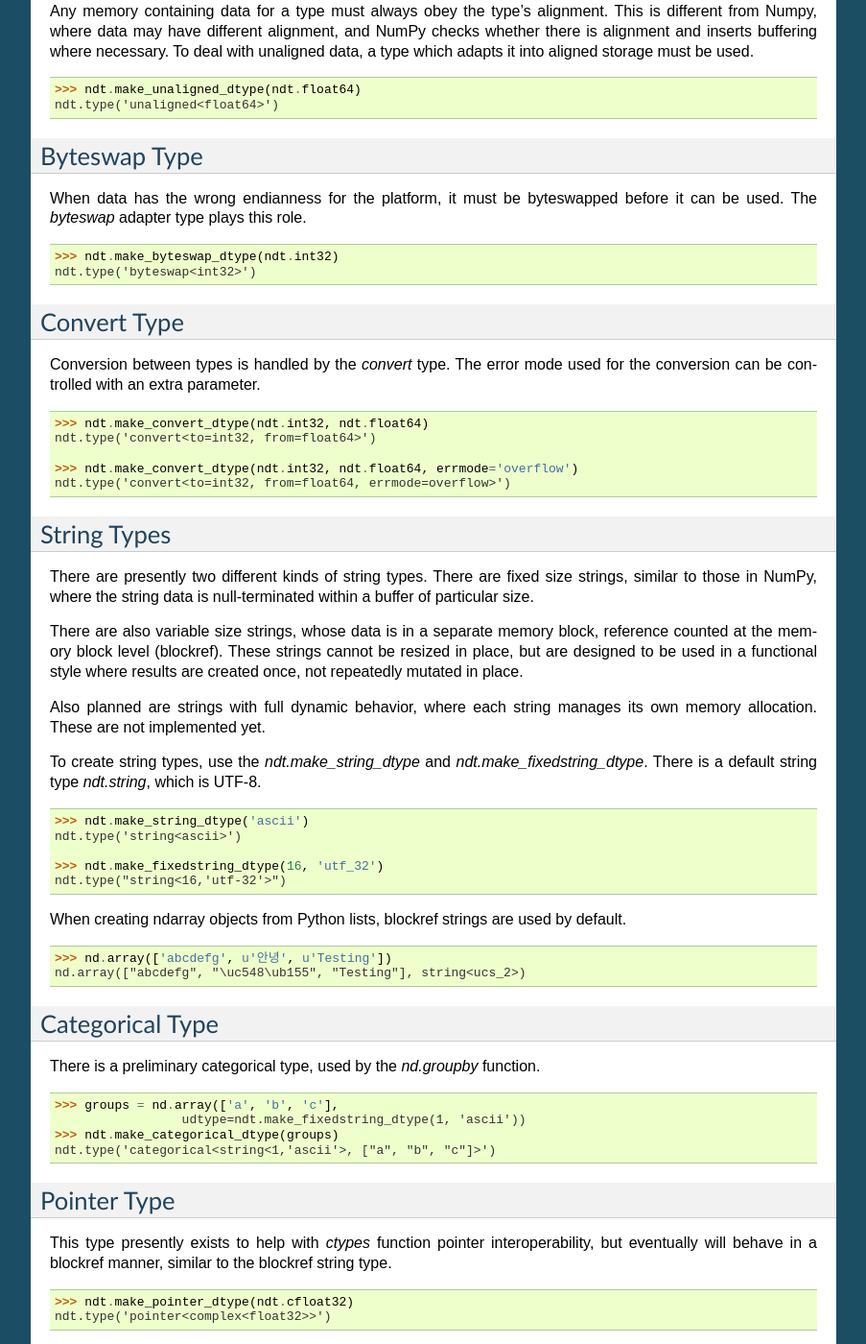
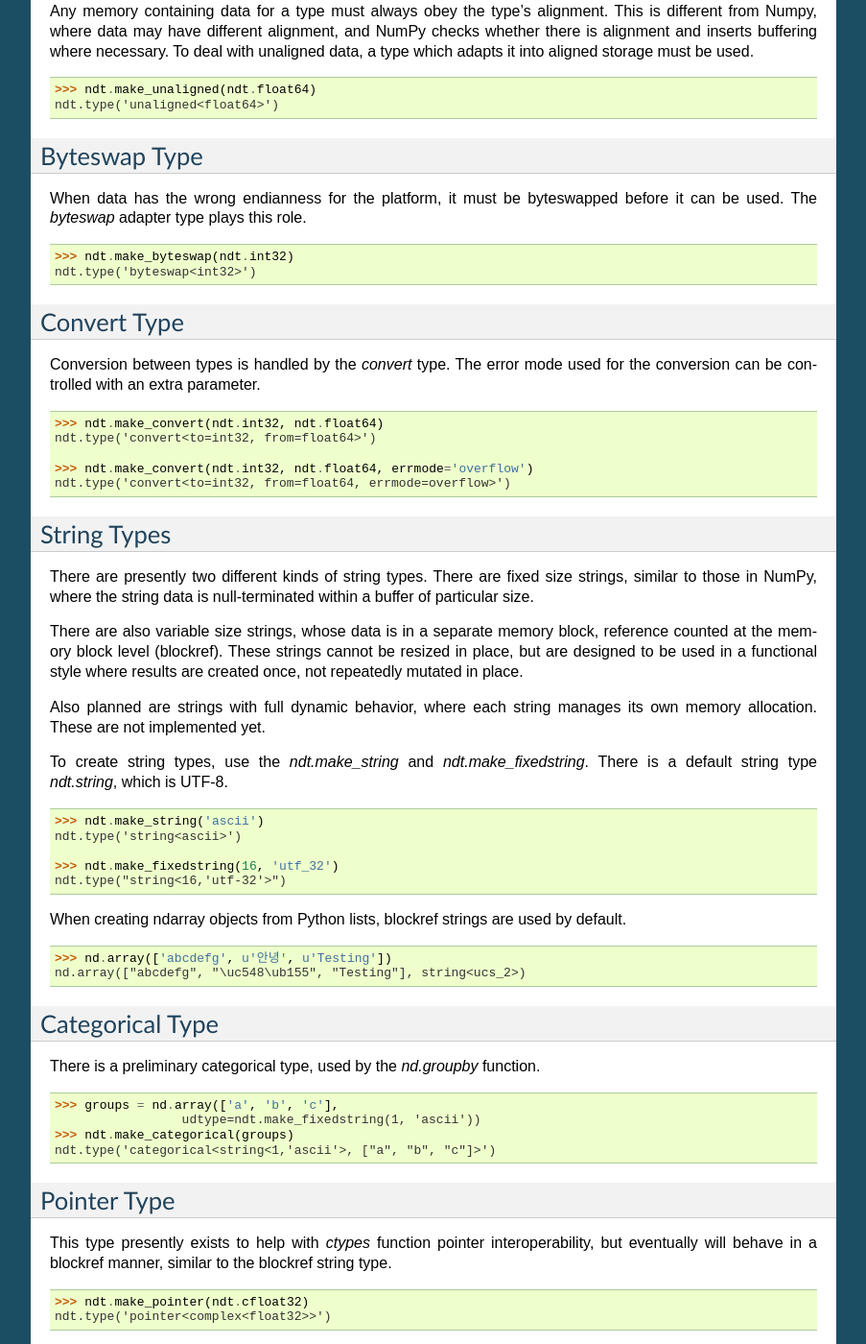
Before and after one commit to libdynd/dynd-python, a Sphinx documentation site: the page built from doc/source/type.rst, in a window 1280 px wide and 1400 px high, scrolled down 879 px. Shown: the whole window at 96% size, without its empty margins (198-1101 px from the left). Built offline with Sphinx 7.4.7, drawn with Linux system fonts in a browser that asks for light colours; some of the changed text lies outside the part shown.

```diff
--- a/doc/source/type.rst
+++ b/doc/source/type.rst
@@ -43,7 +43,7 @@ float32.
 
 .. code-block:: python
 
-    >>> ndt.make_fixedbytes_dtype(8, 4)
+    >>> ndt.make_fixedbytes(8, 4)
     ndt.type('fixedbytes<8,4>')
 
 Unaligned Type
@@ -57,7 +57,7 @@ a type which adapts it into aligned storage must be used.
 
 .. code-block:: python
 
-    >>> ndt.make_unaligned_dtype(ndt.float64)
+    >>> ndt.make_unaligned(ndt.float64)
     ndt.type('unaligned<float64>')
 
 Byteswap Type
@@ -69,7 +69,7 @@ plays this role.
 
 .. code-block:: python
 
-    >>> ndt.make_byteswap_dtype(ndt.int32)
+    >>> ndt.make_byteswap(ndt.int32)
     ndt.type('byteswap<int32>')
 
 Convert Type
@@ -81,10 +81,10 @@ parameter.
 
 .. code-block:: python
 
-    >>> ndt.make_convert_dtype(ndt.int32, ndt.float64)
+    >>> ndt.make_convert(ndt.int32, ndt.float64)
     ndt.type('convert<to=int32, from=float64>')
 
-    >>> ndt.make_convert_dtype(ndt.int32, ndt.float64, errmode='overflow')
+    >>> ndt.make_convert(ndt.int32, ndt.float64, errmode='overflow')
     ndt.type('convert<to=int32, from=float64, errmode=overflow>')
 
 
@@ -104,16 +104,16 @@ mutated in place.
 Also planned are strings with full dynamic behavior, where each string
 manages its own memory allocation. These are not implemented yet.
 
-To create string types, use the `ndt.make_string_dtype` and
-`ndt.make_fixedstring_dtype`. There is a default string type
+To create string types, use the `ndt.make_string` and
+`ndt.make_fixedstring`. There is a default string type
 `ndt.string`, which is UTF-8.
 
 .. code-block:: python
 
-    >>> ndt.make_string_dtype('ascii')
+    >>> ndt.make_string('ascii')
     ndt.type('string<ascii>')
 
-    >>> ndt.make_fixedstring_dtype(16, 'utf_32')
+    >>> ndt.make_fixedstring(16, 'utf_32')
     ndt.type("string<16,'utf-32'>")
 
 When creating ndarray objects from Python lists, blockref strings
@@ -133,8 +133,8 @@ function.
 .. code-block:: python
 
     >>> groups = nd.array(['a', 'b', 'c'],
-                     udtype=ndt.make_fixedstring_dtype(1, 'ascii'))
-    >>> ndt.make_categorical_dtype(groups)
+                     udtype=ndt.make_fixedstring(1, 'ascii'))
+    >>> ndt.make_categorical(groups)
     ndt.type('categorical<string<1,'ascii'>, ["a", "b", "c"]>')
 
 Pointer Type
@@ -146,5 +146,5 @@ similar to the blockref string type.
 
 .. code-block:: python
 
-    >>> ndt.make_pointer_dtype(ndt.cfloat32)
+    >>> ndt.make_pointer(ndt.cfloat32)
     ndt.type('pointer<complex<float32>>')
```
Also changed, not shown: doc/notebooks/CategoricalType.ipynb, doc/notebooks/ComputedFieldsExamples.ipynb, doc/notebooks/DyNDFeatureTour.ipynb, doc/notebooks/LowLevelDyND.ipynb, doc/notebooks/LowLevelViewOfTypes.ipynb, doc/notebooks/SciPy2013Intro.ipynb, 1 other file.
